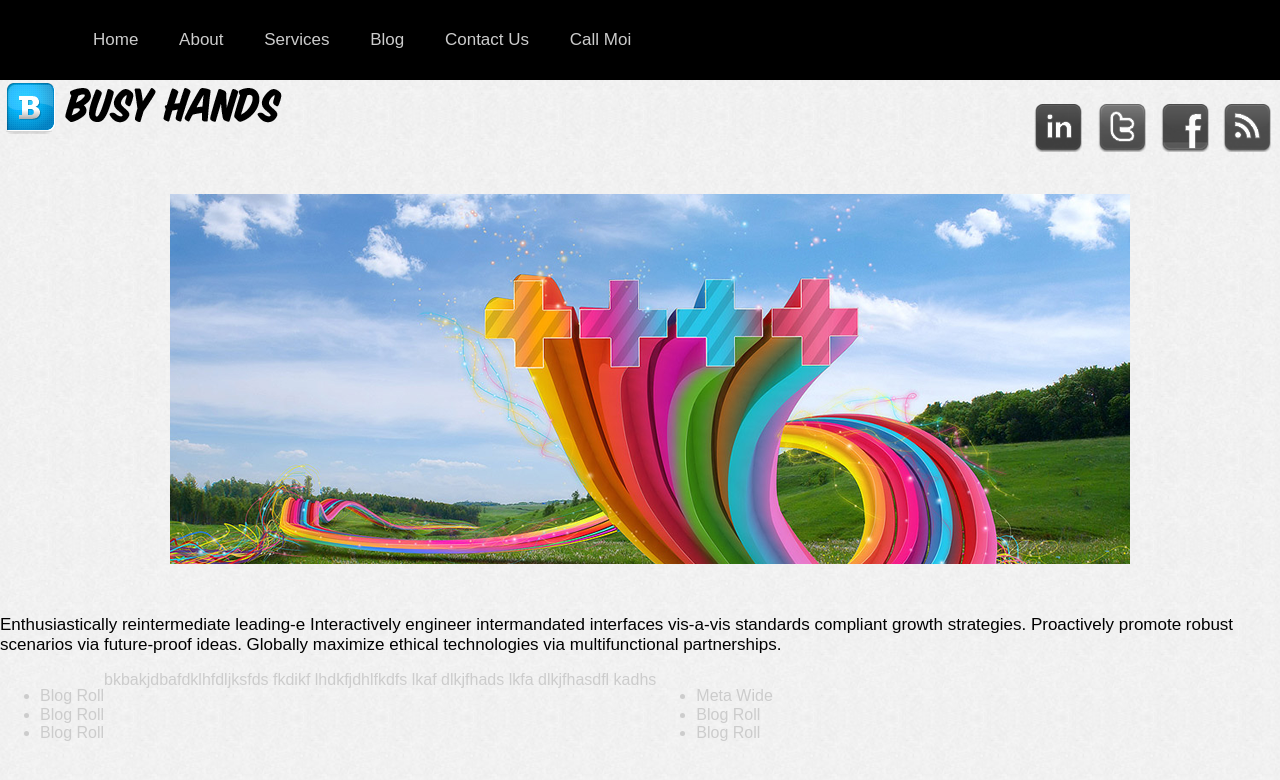
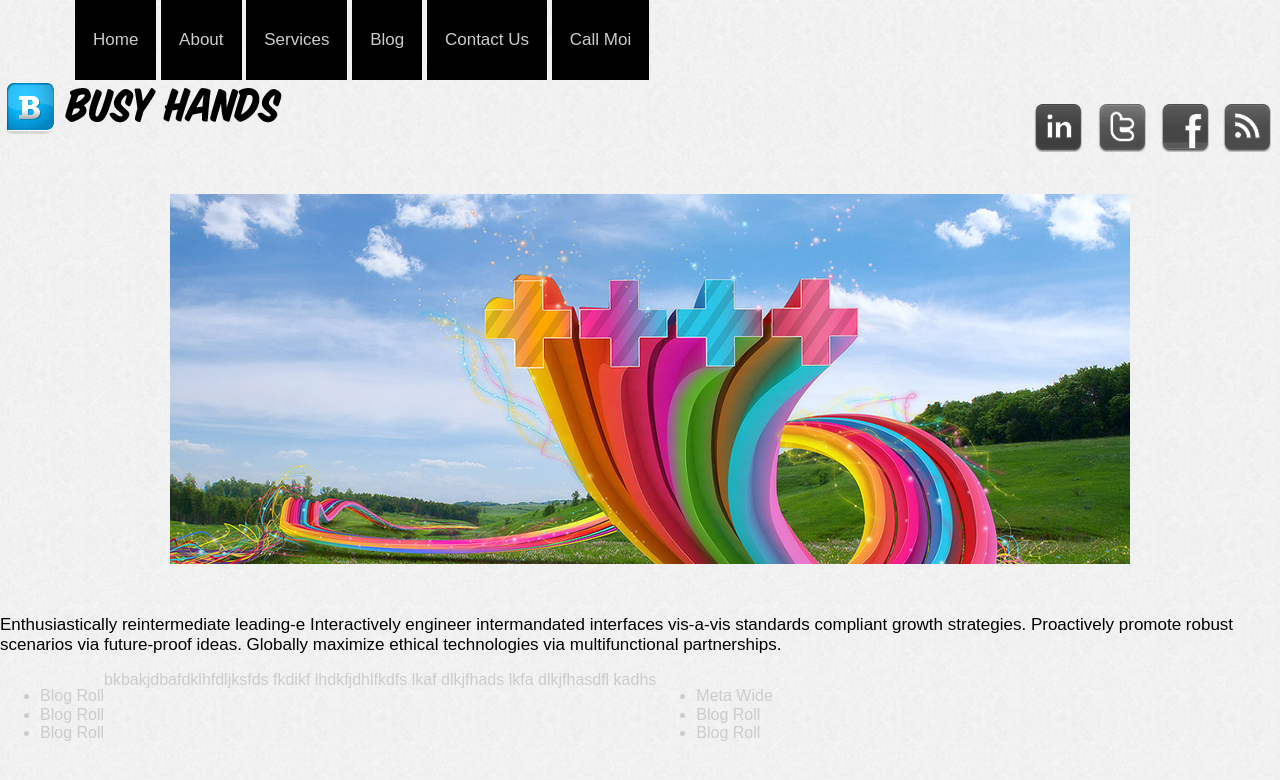
Before and after one commit to fbran/busyhands, a plain HTML site: page index.html in a window 1280 px wide. Drawn offline with nearby package versions, Linux system fonts and the light colour scheme; files whose address does not match are found by name.

Commit message:
deleted some stuff

```diff
--- a/css/style.css
+++ b/css/style.css
@@ -13,11 +13,7 @@ body, html {
 
 }
 
-#header {
-  background: #000;
-  height: 80px;
 
-}
 
 /*-----------------------------------------------------------------------------
 NAVIGATION
```
